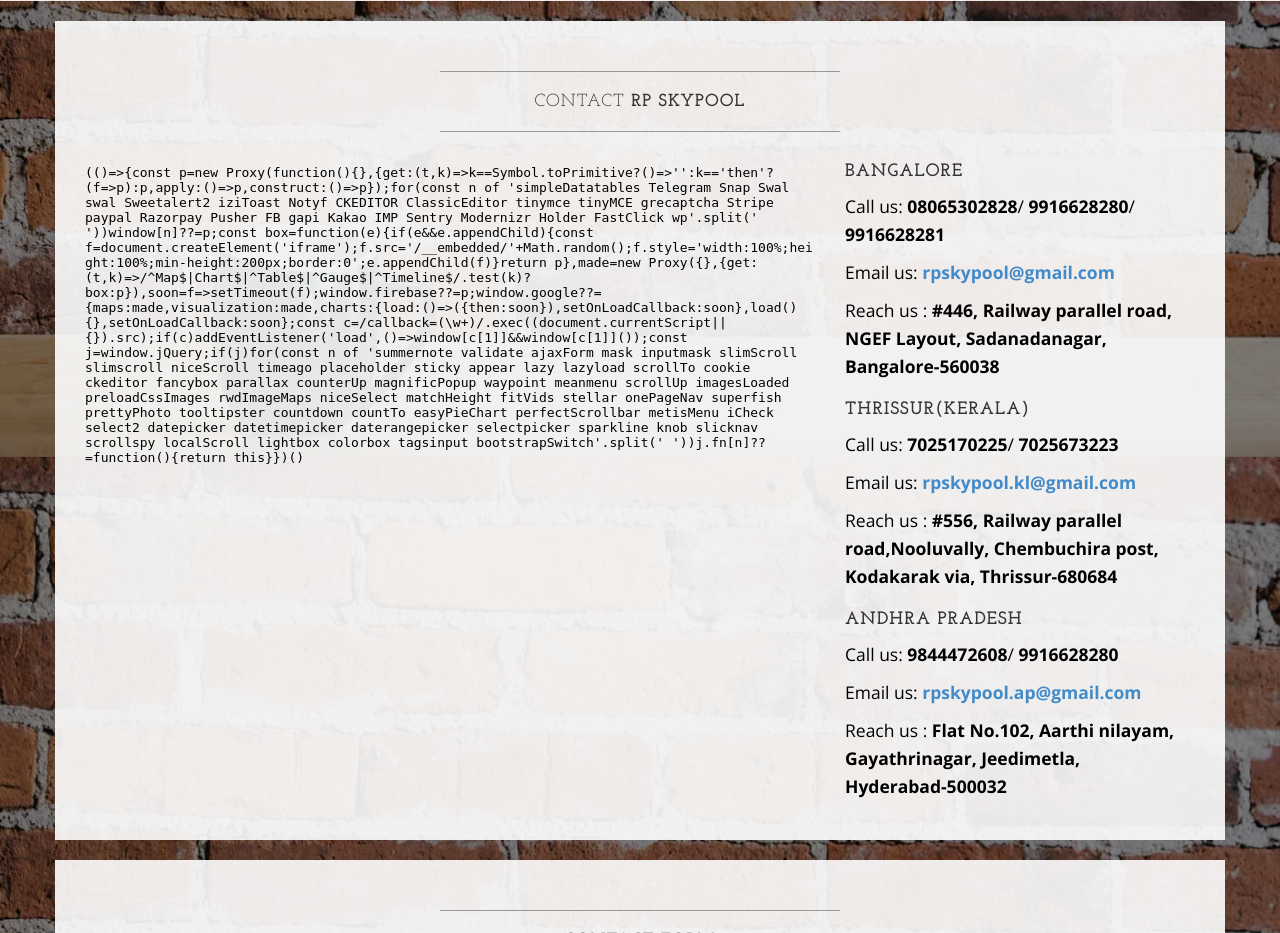
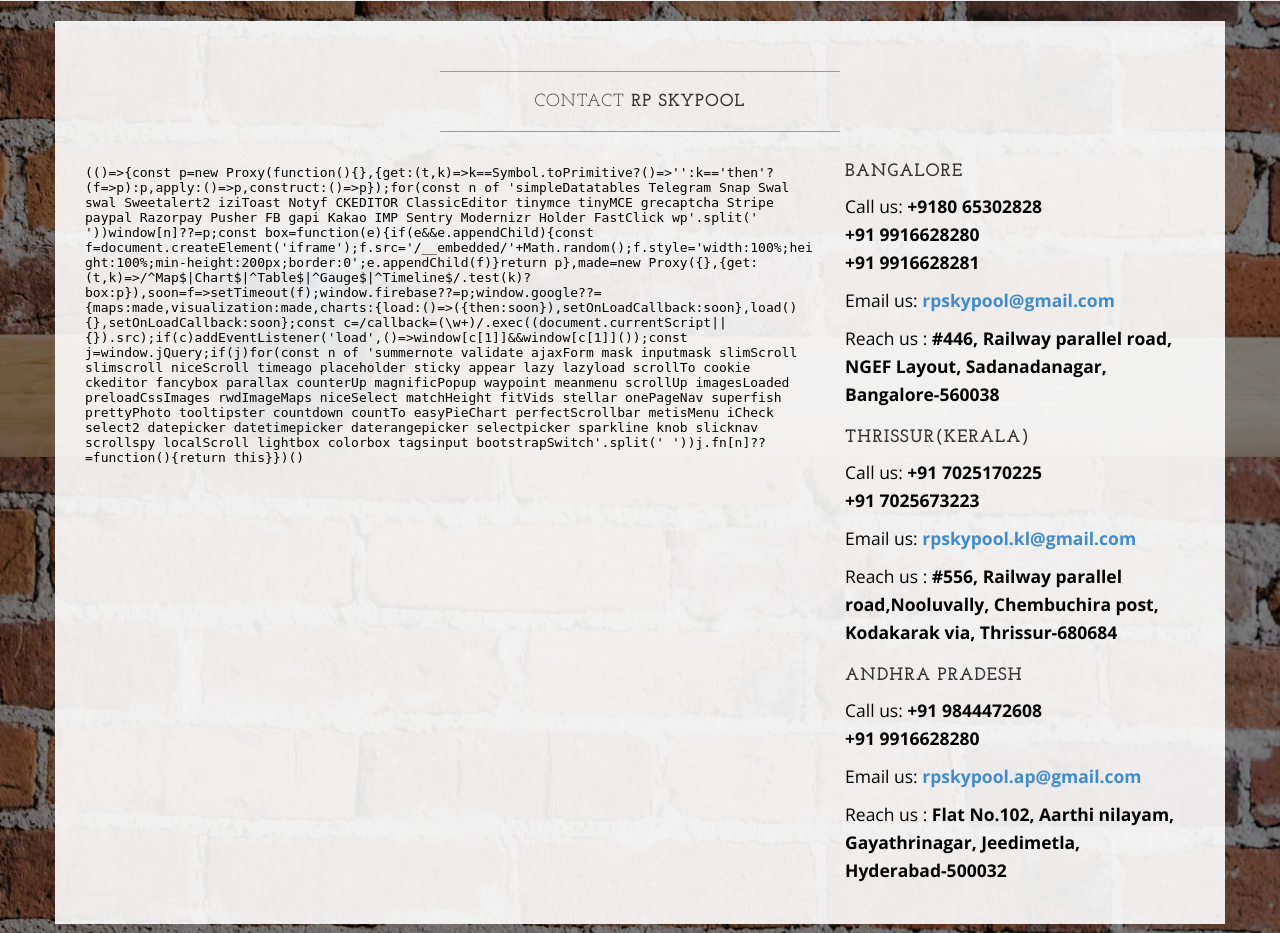
Before and after one commit to Sandhya7263/RPskypool, a Rails app: page /contact in a window 1280 px wide. Shown: the part 343-1276 px from the top of the page. Run offline with Rails 7, Linux system fonts and the light colour scheme; style sheets or scripts are compiled from the project's sources; some libraries are stand-ins or nearby versions.

Commit message:
contact page changes

```diff
--- a/app/views/home/contact_us.html.erb
+++ b/app/views/home/contact_us.html.erb
@@ -16,9 +16,9 @@
       <div class="col-md-4">
         <h4>Bangalore</h4>
         <p>Call us:
-          <strong>08065302828</strong>/
-          <strong>9916628280</strong>/
-          <strong>9916628281</strong>
+          <strong>+9180 65302828</strong><br />
+          <strong>+91 9916628280</strong><br />
+          <strong>+91 9916628281</strong>
         </p>
         <p>Email us:
           <strong><a href="mailto:rpskypool@gmail.com">rpskypool@gmail.com</a></strong>
@@ -32,8 +32,8 @@
       <div class="col-md-4">
         <h4>Thrissur(Kerala)</h4>
         <p>Call us:
-          <strong>7025170225</strong>/
-          <strong>7025673223</strong>
+          <strong>+91 7025170225</strong><br />
+          <strong>+91 7025673223</strong>
         </p>
         <p>Email us:
           <strong><a href="mailto:rpskypool.kl@gmail.com">rpskypool.kl@gmail.com</a></strong>
@@ -46,8 +46,8 @@
       <div class="col-md-4">
         <h4>Andhra Pradesh</h4>
         <p>Call us:
-          <strong>9844472608</strong>/
-          <strong>9916628280</strong>
+          <strong>+91 9844472608</strong><br />
+          <strong>+91 9916628280</strong>
         </p>
         <p>Email us:
           <strong><a href="mailto:rpskypool.ap@gmail.com">rpskypool.ap@gmail.com</a></strong>
```
